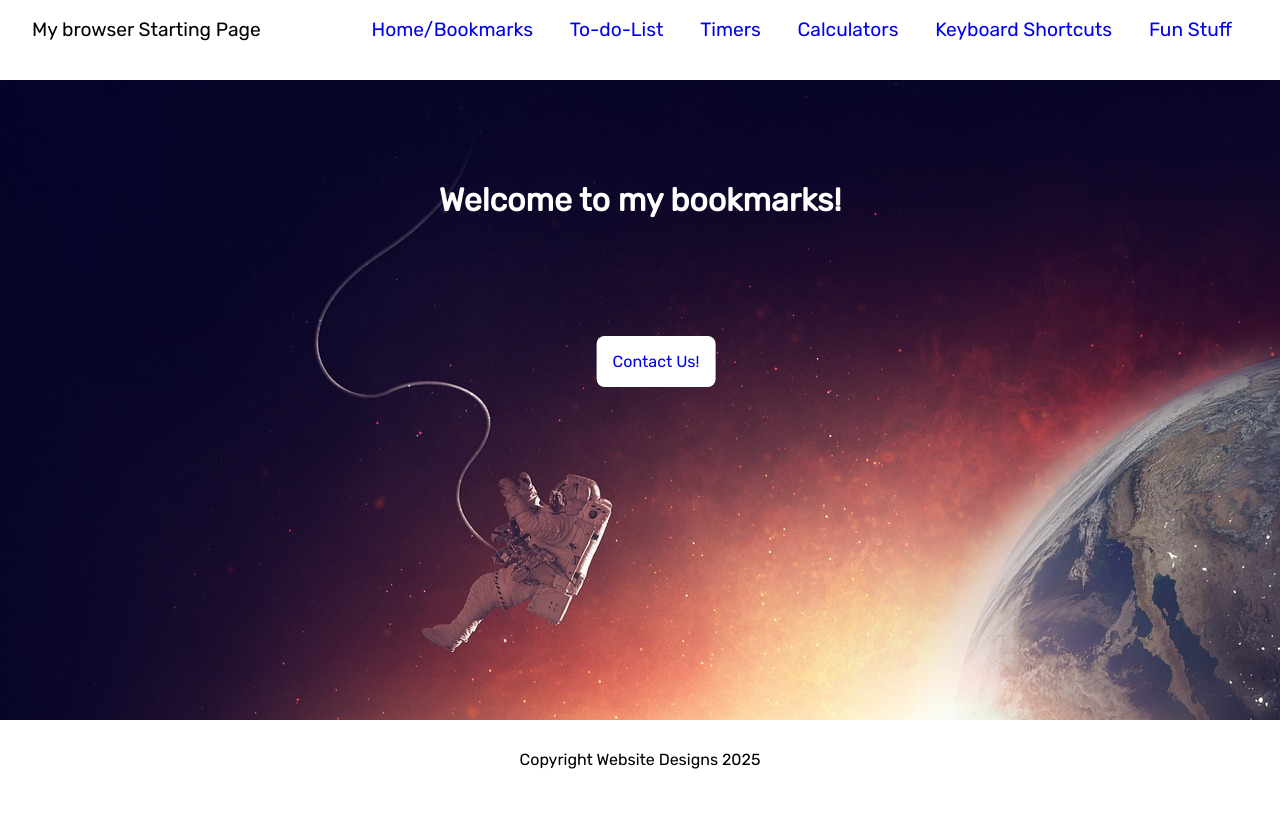
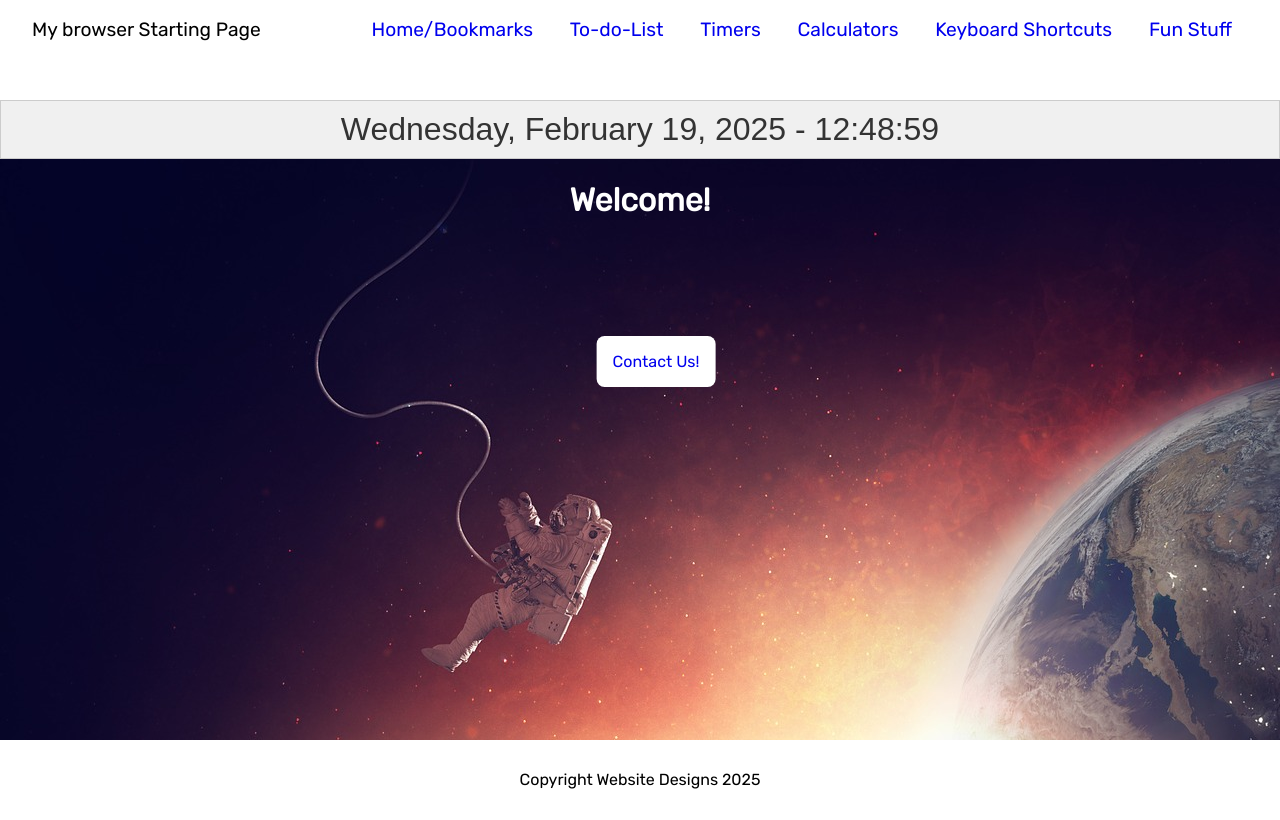
Before and after one commit to TNTshifu/startpage-project, a plain HTML site: page index.html in a window 1280 px wide. Drawn offline with Linux system fonts and the light colour scheme; files whose address does not match are found by name.

Commit message:
Added functional date and time

```diff
--- a/index.html
+++ b/index.html
@@ -24,7 +24,10 @@
 
     <main>
 
-    <h1>Welcome to my bookmarks!</h1>
+    <h1>Welcome!</h1>
+    <div id="datetime"></div>
+
+    <script src="scripts/script.js"></script>
 
     <a class="call-to-action" href="contact.html">Contact Us!</a>
 
--- a/scripts/script.js
+++ b/scripts/script.js
@@ -0,0 +1,22 @@
+// Time and date js, start
+
+function updateDateTime() {
+    const now = new Date();
+
+    const dateOptions = { weekday: 'long', year: 'numeric', month: 'long', day: 'numeric' };
+    const formattedDate = now.toLocaleDateString(undefined, dateOptions);
+
+    const timeOptions = { hour: '2-digit', minute: '2-digit', second: '2-digit', hour12: false };
+    const formattedTime = now.toLocaleTimeString(undefined, timeOptions);
+
+    const datetimeDiv = document.getElementById("datetime");
+    datetimeDiv.textContent = `${formattedDate} - ${formattedTime}`;
+}
+
+// Initial display
+updateDateTime();
+
+// Update every second
+setInterval(updateDateTime, 1000);
+
+// Time and date js, end
--- a/styles/style.css
+++ b/styles/style.css
@@ -1,3 +1,16 @@
+#datetime {
+    font-family: sans-serif;
+    font-size: 2em;
+    text-align: center;
+    margin-top: 20px;
+      /* Add any other styles you want here */
+    color: #333; /* Example text color */
+    background-color: #f0f0f0; /* Example background color */
+     padding: 10px; /* Example padding */
+     border: 1px solid #ccc; /* Example border */
+}
+
+
 html, body {
     margin: 0;
     padding: 0;
@@ -23,6 +36,11 @@ header {
 nav {
     position: absolute;
     right: 2rem;
+}
+
+h1 {
+    text-align: center;
+    margin-bottom: 20px;
 }
 
 a {
```
